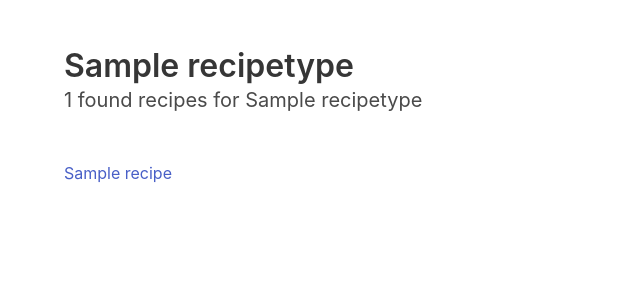
After one commit to robsgh/recipe-book, a Django app: page /type/1/ in a window 1280 px wide. The commit adds this page. Shown: the top 300 px of the page, without its empty margins (0-640 px from the left). Run offline with Django 3.2, Linux system fonts and the light colour scheme; tables that the repository leaves empty hold one stand-in row (values such as "Sample post").

Commit message:
Adding work from local

```diff
--- a/recipebook/api/urls.py
+++ b/recipebook/api/urls.py
@@ -4,7 +4,7 @@ from rest_framework import routers
 
 from . import views
 
-#app_name = 'api'
+app_name = 'api'
 
 router = routers.DefaultRouter()
 router.register(r'recipes', views.RecipeViewSet)
--- a/recipebook/recipebook/urls.py
+++ b/recipebook/recipebook/urls.py
@@ -17,7 +17,7 @@ from django.contrib import admin
 from django.urls import path, include
 
 urlpatterns = [
-    path('', include('recipes.urls', namespace="recipes")),
+    path('', include('recipes.urls')),
     path('api/', include('api.urls')),
     path('admin/', admin.site.urls),
     path('api/login/', include('rest_framework.urls', namespace='rest_framework')),
--- a/recipebook/recipes/models.py
+++ b/recipebook/recipes/models.py
@@ -23,6 +23,9 @@ class RecipeType(models.Model):
             node = node.parent
         return '/'.join(p[::-1])
 
+    def get_recipes(self):
+        return Recipe.objects.filter(recipe_type=self)
+
 class Recipe(models.Model):
     """ A recipe entry in the recipe book """
     creator = models.ForeignKey(User, null=True, blank=True, on_delete=models.SET_NULL)
@@ -44,7 +47,7 @@ class Recipe(models.Model):
 
     class Meta:
         """ Recipe Metadata """
-        ordering = ['-name', '-last_modified']
+        ordering = ['name', '-last_modified']
         get_latest_by = ['-last_modified', '-created_at']
 
     @property
--- a/recipebook/recipes/urls.py
+++ b/recipebook/recipes/urls.py
@@ -2,9 +2,11 @@ from django.urls import path, include
 
 from .views import *
 
-app_name = 'recipes'
+#app_name = 'recipes'
 
 urlpatterns = [
-    path('', RecipeListView.as_view(), name='list'),
-    path('<int:pk>/', RecipeDetailView.as_view(), name='detail'),
+    path('', RecipeTypeListView.as_view(), name='index'),
+    path('all/', RecipeListView.as_view(), name='recipe-list'),
+    path('recipe/<int:pk>/', RecipeDetailView.as_view(), name='recipe-detail'),
+    path('type/<int:pk>/', RecipeTypeDetailView.as_view(), name='recipetype-detail'),
 ]
--- a/recipebook/recipes/views.py
+++ b/recipebook/recipes/views.py
@@ -1,10 +1,21 @@
 from django.shortcuts import render
 from django.views.generic import ListView, DetailView
 
-from .models import Recipe
+from .models import Recipe, RecipeType
+
+class RecipeTypeListView(ListView):
+    model = RecipeType
 
 class RecipeListView(ListView):
     model = Recipe
 
+class RecipeTypeDetailView(DetailView):
+    model = RecipeType
+
+    def get_context_data(self, **kwargs):
+        context = super().get_context_data(**kwargs)
+        context['recipes'] = self.get_object().get_recipes()
+        return context
+
 class RecipeDetailView(DetailView):
     model = Recipe
--- a/recipebook/templates/recipes/recipe_list.html
+++ b/recipebook/templates/recipes/recipe_list.html
@@ -6,7 +6,7 @@
 <h1 class="title">All Recipes</h1>
 <ul>
     {% for i in object_list %}
-        <li><a href="{% url 'recipes:detail' i.pk %}">{{ i.name }}</a> - {{ i.recipe_type }} - ({{i.created_at | date}}, {{i.last_modified | date}})</li>
+        <li><a href="{% url 'recipe-detail' i.pk %}">{{ i.name }}</a> - {{ i.recipe_type }} - ({{i.created_at | date}}, {{i.last_modified | date}})</li>
     {% empty %}
         <li><b>None</b></li>
     {% endfor %}
--- /dev/null
+++ b/recipebook/templates/recipes/recipetype_detail.html
@@ -0,0 +1,17 @@
+{% extends "base.html" %}
+
+{% block title %}{{ object.name }} Recipies {{ block.super }}{% endblock %}
+
+{% block content %}
+<h1 class="title">{{ object.name }}</h1>
+<h3 class="subtitle">
+    {{ recipes.count }} found recipes for {{ object.name }}
+</h3>
+
+<br />
+<ul>
+    {% for recipe in recipes %}
+        <li><a href="{% url 'recipe-detail' recipe.pk %}">{{ recipe.name }}</a></li>
+    {% endfor %}
+</ul>
+{% endblock %}
```
Also changed, not shown: recipebook/templates/recipes/recipetype_list.html (added, +17 -0 lines).
